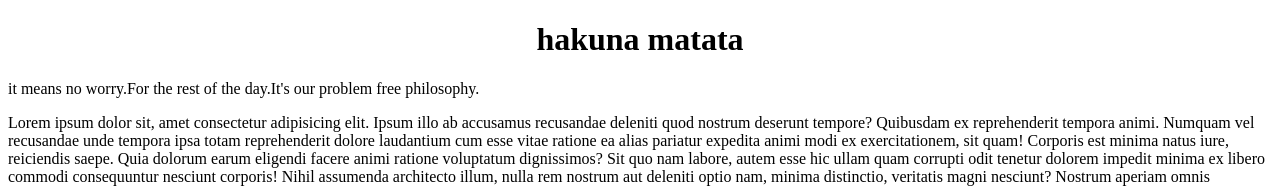
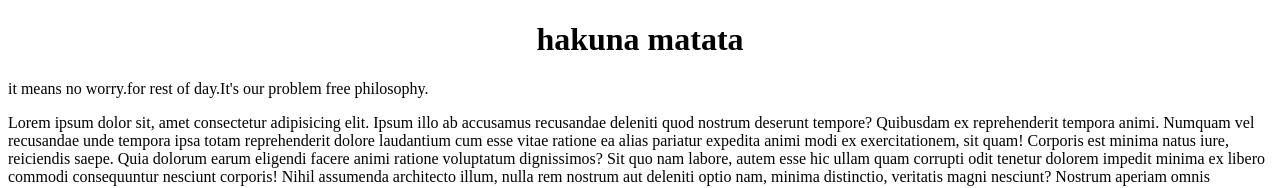
Before and after one commit to Abdullah-Sakib/my-second-repo, a plain HTML site: page index.html in a window 1280 px wide. Shown: the top 188 px of the page. Drawn offline with Linux system fonts and the light colour scheme.

Commit message:
main conflict

```diff
--- a/index.html
+++ b/index.html
@@ -9,7 +9,7 @@
 </head>
 <body>
   <h1>hakuna matata</h1>
-  <p>it means no worry.For the rest of the day.It's our problem free philosophy.</p>
+  <p>it means no worry.for rest of day.It's our problem free philosophy.</p>
 
   <p>Lorem ipsum dolor sit, amet consectetur adipisicing elit. Ipsum illo ab accusamus recusandae deleniti quod nostrum deserunt tempore? Quibusdam ex reprehenderit tempora animi. Numquam vel recusandae unde tempora ipsa totam reprehenderit dolore laudantium cum esse vitae ratione ea alias pariatur expedita animi modi ex exercitationem, sit quam! Corporis est minima natus iure, reiciendis saepe. Quia dolorum earum eligendi facere animi ratione voluptatum dignissimos? Sit quo nam labore, autem esse hic ullam quam corrupti odit tenetur dolorem impedit minima ex libero commodi consequuntur nesciunt corporis! Nihil assumenda architecto illum, nulla rem nostrum aut deleniti optio nam, minima distinctio, veritatis magni nesciunt? Nostrum aperiam omnis  </p>
 
```
